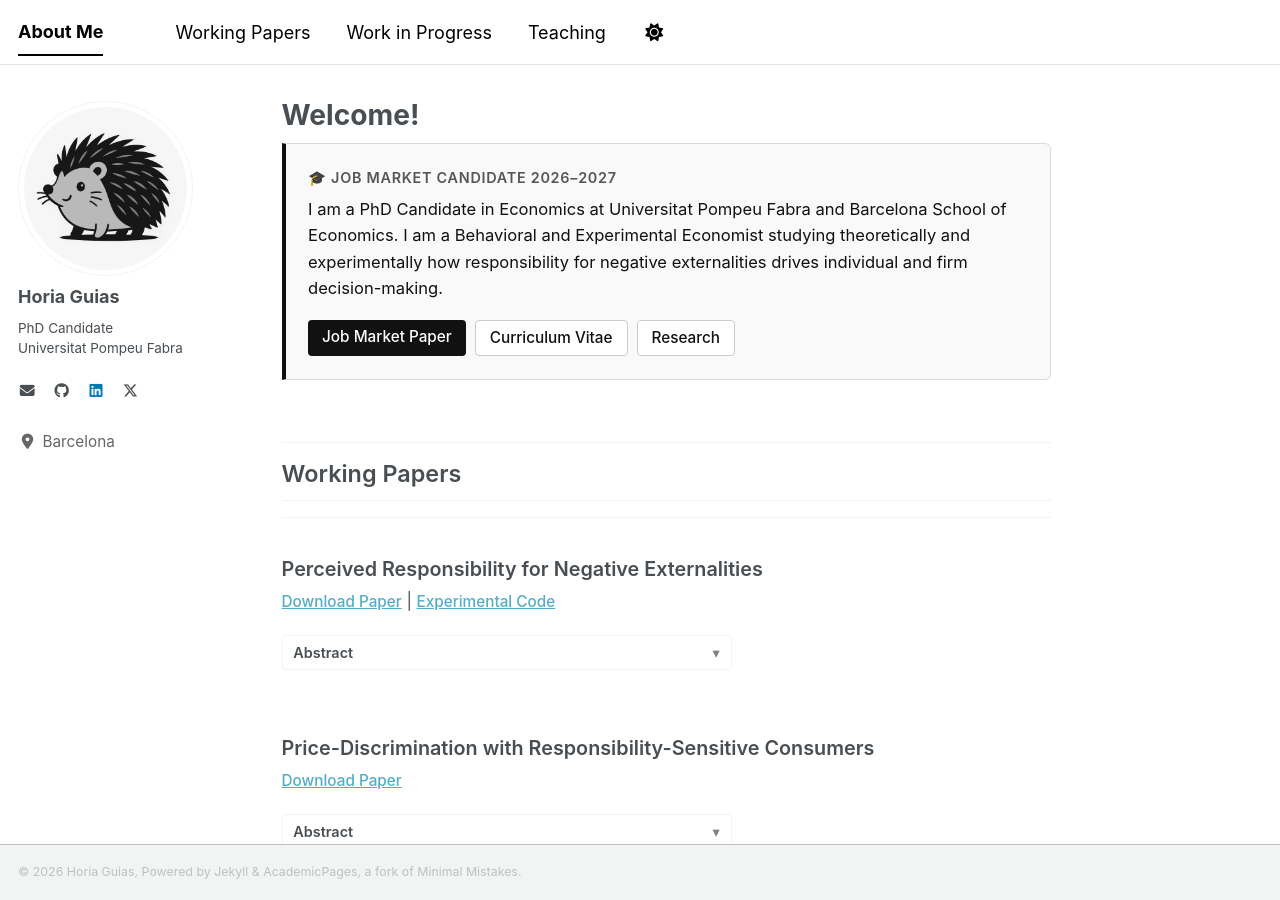
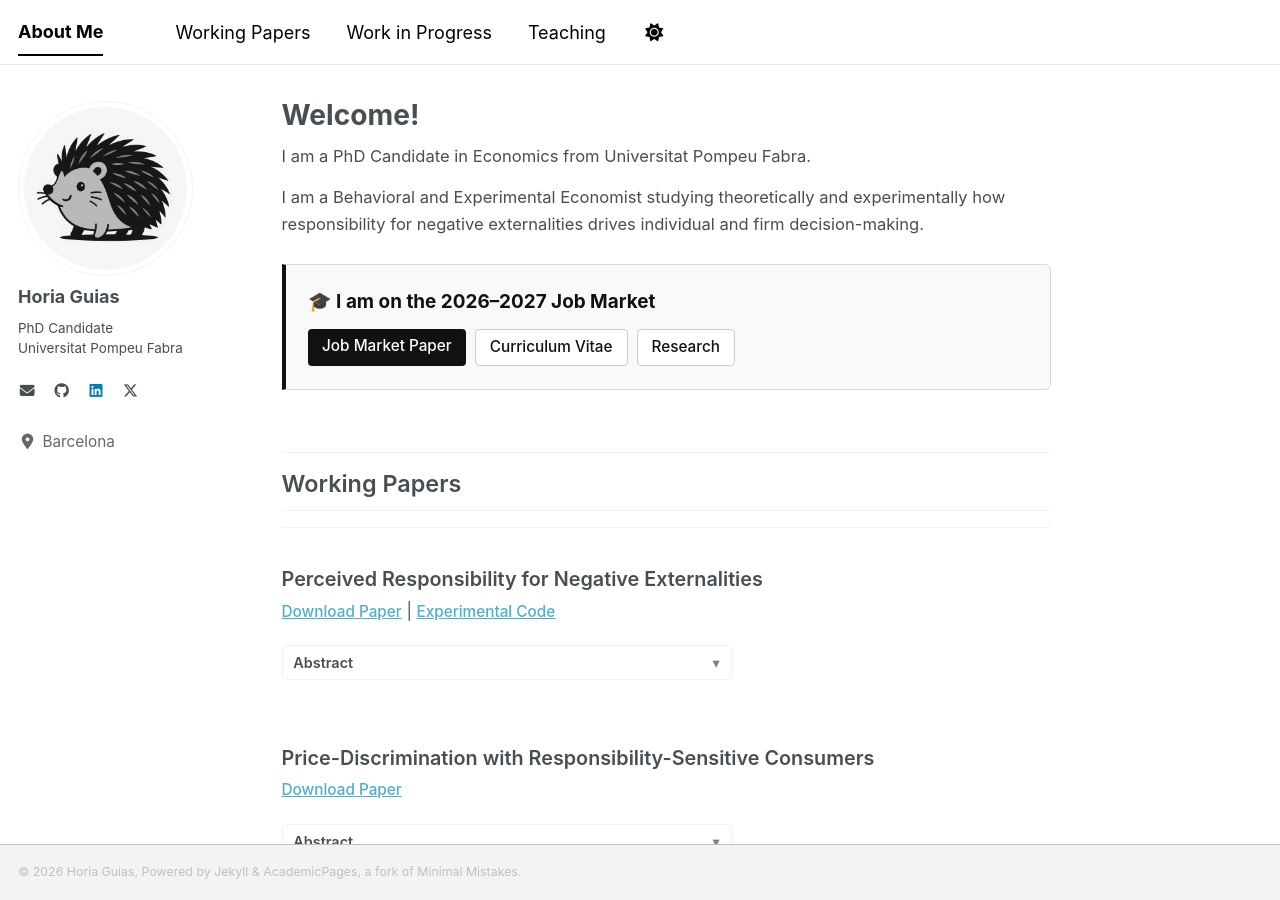
Before and after one commit to horiaguias/horiaguias.github.io, a Jekyll site: the page built from _pages/about.md, in a window 1280 px wide and 900 px high. Built offline with Jekyll 4.4.1, drawn with Linux system fonts in a browser that asks for light colours; a style sheet for code colours, icons or effects is not loaded.

Commit message:
Change Intro Page

```diff
--- a/_pages/about.md
+++ b/_pages/about.md
@@ -9,14 +9,19 @@ redirect_from:
 
 <div style="font-size: 0.92rem;" markdown="1">
 
-<!-- Job Market Hero Banner -->
+<p style="line-height: 1.6; margin-bottom: 0.8rem;">
+  I am a PhD Candidate in Economics from Universitat Pompeu Fabra.
+</p>
+
+<p style="line-height: 1.6; margin-bottom: 1.5rem;">
+  I am a Behavioral and Experimental Economist studying theoretically and experimentally how responsibility for negative externalities drives individual and firm decision-making.
+</p>
+
+<!-- Catchy Job Market Box -->
 <div style="border: 1px solid rgba(128, 128, 128, 0.25); border-left: 4px solid #111111; background-color: #f9f9f9; padding: 1.25rem; border-radius: 0 6px 6px 0; margin-bottom: 2rem;">
-  <div style="font-weight: 600; font-size: 0.8rem; text-transform: uppercase; letter-spacing: 0.05em; color: #555555; margin-bottom: 0.4rem;">
-    🎓 Job Market Candidate 2026–2027
+  <div style="font-weight: 700; font-size: 1.05rem; color: #111111; margin-bottom: 0.75rem;">
+    🎓 I am on the 2026–2027 Job Market
   </div>
-  <p style="margin: 0 0 1rem 0; line-height: 1.6; color: #111111;">
-    I am a PhD Candidate in Economics at Universitat Pompeu Fabra and Barcelona School of Economics. I am a Behavioral and Experimental Economist studying theoretically and experimentally how responsibility for negative externalities drives individual and firm decision-making.
-  </p>
   <div style="display: flex; gap: 0.5rem; flex-wrap: wrap;">
     <a href="https://horiaguias.github.io/jmp" style="display: inline-block; padding: 6px 14px; background-color: #111111; color: #ffffff; text-decoration: none; border-radius: 4px; font-size: 0.85rem; font-weight: 500;">Job Market Paper</a>
     <a href="#cv" style="display: inline-block; padding: 6px 14px; background-color: #ffffff; color: #111111; border: 1px solid #cccccc; text-decoration: none; border-radius: 4px; font-size: 0.85rem; font-weight: 500;">Curriculum Vitae</a>
```
